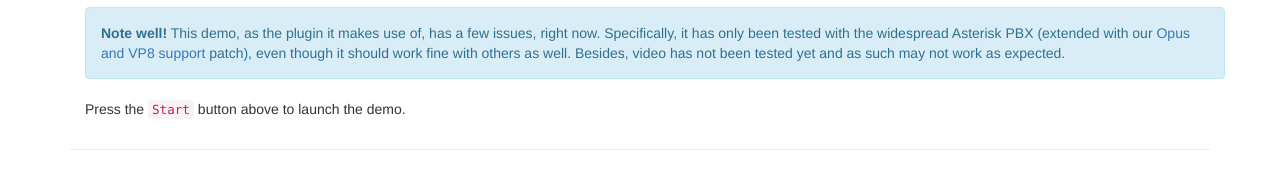
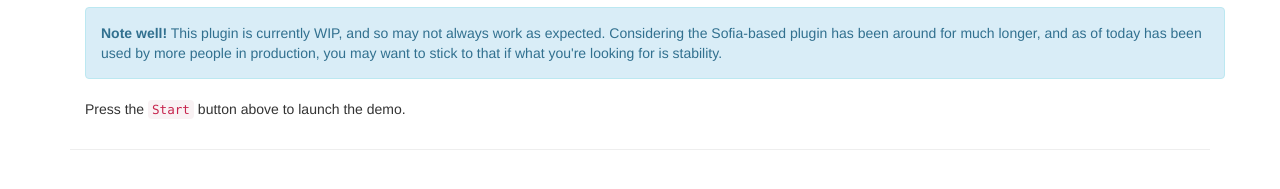
Before and after one commit to fossabot/janus-gateway, a website: page html/sipretest.html in a window 1280 px wide. Shown: the part 379-568 px from the top of the page. Drawn offline with nearby package versions, Linux system fonts and the light colour scheme; some packages are replaced by stand-ins of ours; a script that the page names is missing.

Commit message:
Clarified that the SIPre demo is not currently as stable as the older Sofia one

```diff
--- a/html/sipretest.html
+++ b/html/sipretest.html
@@ -59,13 +59,10 @@
 						This will allow you to call SIP URIs, or receive calls through the SIP Server itself.
 						During a call, you'll also be able to interact with the PBX via DTMF tones, e.g.,
 						to drive an Interactive Voice Response (IVR) menu that you're being presented with.</p>
-						<div class="alert alert-info"><b>Note well!</b> This demo, as the plugin it makes use of,
-						has a few issues, right now. Specifically, it has only been tested with the widespread
-						Asterisk PBX (extended with our
-						<a href="https://github.com/meetecho/asterisk-opus" target="_blank">Opus and VP8 support</a> patch),
-						even though it should work fine with others as well. Besides, video has not been
-						tested yet and as such may not work as expected.
-						</div>
+						<div class="alert alert-info"><b>Note well!</b> This plugin is currently WIP, and so
+						may not always work as expected. Considering the Sofia-based plugin has been around
+						for much longer, and as of today has been used by more people in production, you
+						may want to stick to that if what you're looking for is stability.</div>
 						<p>Press the <code>Start</code> button above to launch the demo.</p>
 					</div>
 				</div>
```
Also changed, not shown: html/demos.html (+10 -5 lines), html/navbar.html (+3 -2 lines).
